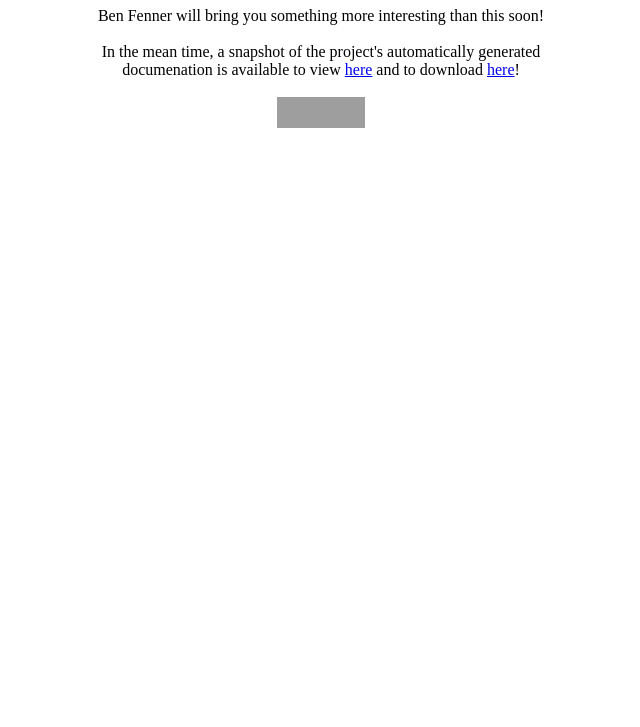
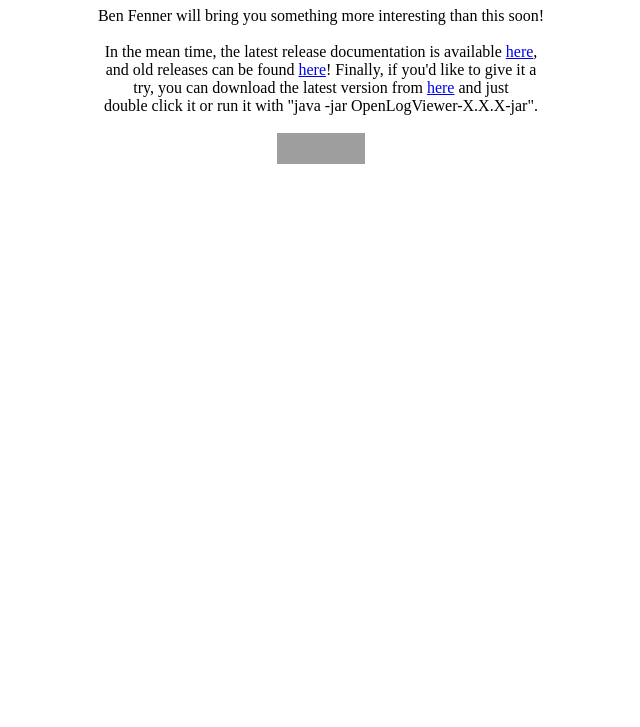
Before and after one commit to fredcooke/OpenLogViewer-Site, a plain HTML site: page root/index.html in a window 1280 px wide. Shown: the part 73-800 px from the top of the page, without its empty margins (319-959 px from the left). Drawn offline with Linux system fonts and the light colour scheme; grey boxes are pictures that could not be loaded.

Commit message:
Add link to downloads, update format to show latest and old site docs.

```diff
--- a/root/index.html
+++ b/root/index.html
@@ -7,8 +7,10 @@
 <body>
 	<center><h1>OpenLogViewer</h1></center>
 	<center><p>Ben Fenner will bring you something more interesting than this soon!<br /><br />
-	           In the mean time, a snapshot of the project's automatically generated<br />
-	           documenation is available to view <a href="site/control/">here</a> and to download <a href="site/control.tgz">here</a>!<br /><br />
+	           In the mean time, the latest release documentation is available <a href="site/latest/">here</a>,<br />
+		   and old releases can be found <a href="site/releases/">here</a>! Finally, if you'd like to give it a<br />
+		   try, you can download the latest version from <a href="http://beaver.fastcrypt.com:8080/nexus/content/repositories/releases/org/diyefi/openlogviewer/OpenLogViewer/">here</a> and just<br />
+		   double click it or run it with "java -jar OpenLogViewer-X.X.X-jar".<br /><br />
 		<a href="http://validator.w3.org/check?uri=referer"><img
 		src="http://www.w3.org/Icons/valid-xhtml10"
 		alt="Valid XHTML 1.0 Transitional" height="31" width="88" /></a>
```
Also changed, not shown: 1 other file.
